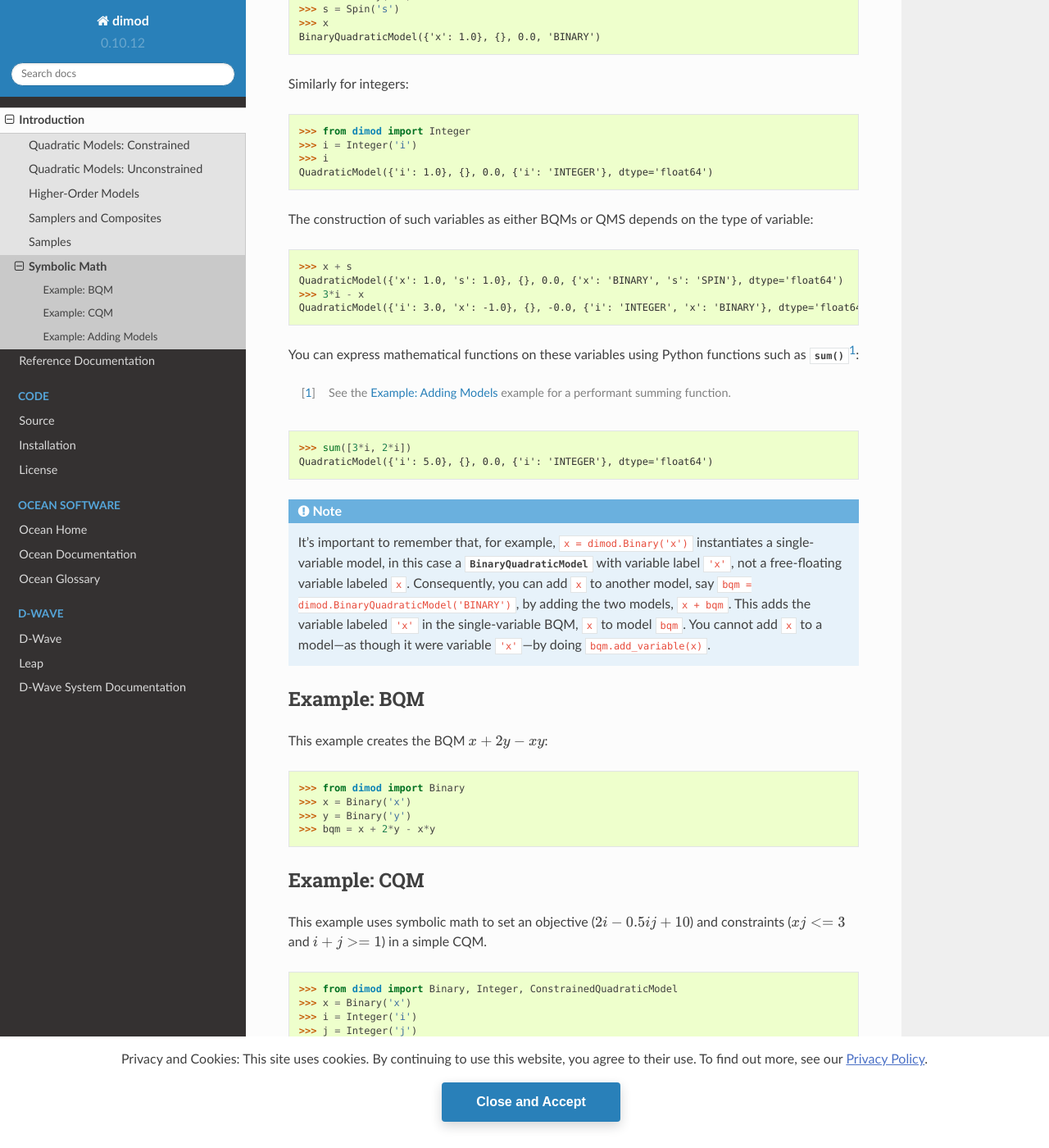
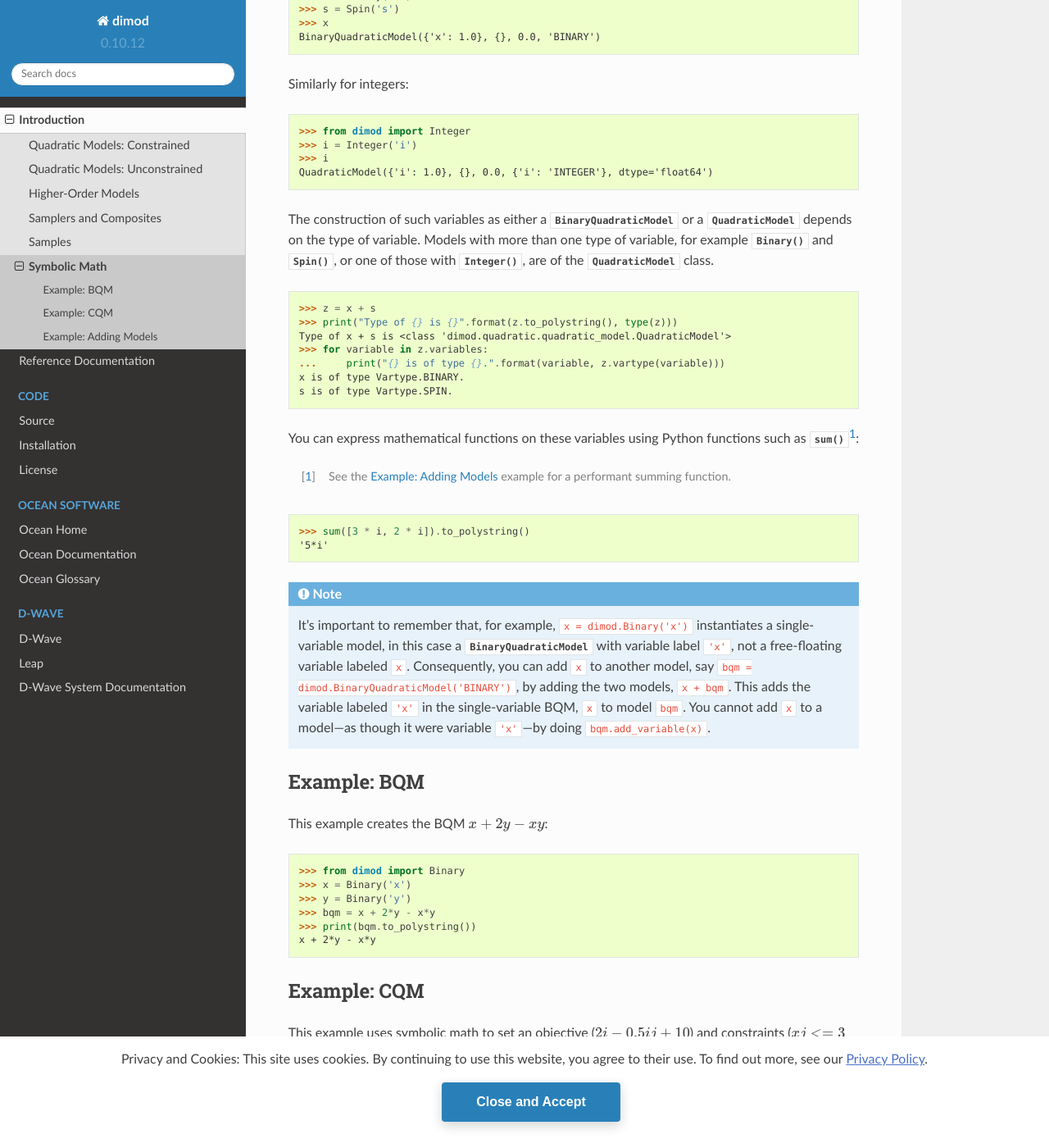
Before and after one commit to dwavesystems/dimod, a Sphinx documentation site: the page built from docs/intro/intro_symbolic_math.rst, in a window 1280 px wide and 1400 px high, scrolled down 275 px. Shown: the whole window at 82% size. Built offline with Sphinx 7.4.7 and the Read the Docs theme 2.0.0, drawn with Linux system fonts in a browser that asks for light colours; the version number is read from the project's files by our own code; some of the changed text lies outside the part shown.

Commit message:
Implement review comments on intro_symbolic_math.rst

```diff
--- a/docs/intro/intro_symbolic_math.rst
+++ b/docs/intro/intro_symbolic_math.rst
@@ -21,13 +21,21 @@ Similarly for integers:
 >>> i
 QuadraticModel({'i': 1.0}, {}, 0.0, {'i': 'INTEGER'}, dtype='float64')
 
-The construction of such variables as either BQMs or QMS depends on the type of
-variable:
+The construction of such variables as either a
+:class:`~dimod.binary.binary_quadratic_model.BinaryQuadraticModel` or a
+:class:`~dimod.quadratic.quadratic_model.QuadraticModel` depends on the type of
+variable. Models with more than one type of variable, for example
+:func:`~dimod.binary.Binary` and :func:`~dimod.binary.Spin`, or one of those
+with :func:`~dimod.quadratic.Integer`, are of the
+:class:`~dimod.quadratic.quadratic_model.QuadraticModel` class.
 
->>> x + s
-QuadraticModel({'x': 1.0, 's': 1.0}, {}, 0.0, {'x': 'BINARY', 's': 'SPIN'}, dtype='float64')
->>> 3*i - x
-QuadraticModel({'i': 3.0, 'x': -1.0}, {}, -0.0, {'i': 'INTEGER', 'x': 'BINARY'}, dtype='float64')
+>>> z = x + s
+>>> print("Type of {} is {}".format(z.to_polystring(), type(z)))
+Type of x + s is <class 'dimod.quadratic.quadratic_model.QuadraticModel'>
+>>> for variable in z.variables:
+...     print("{} is of type {}.".format(variable, z.vartype(variable)))
+x is of type Vartype.BINARY.
+s is of type Vartype.SPIN.
 
 You can express mathematical functions on these variables using Python functions such
 as :func:`sum`\ [#]_\ :
@@ -35,8 +43,8 @@ as :func:`sum`\ [#]_\ :
 .. [#]
   See the `Example: Adding Models`_ example for a performant summing function.
 
->>> sum([3*i, 2*i])
-QuadraticModel({'i': 5.0}, {}, 0.0, {'i': 'INTEGER'}, dtype='float64')
+>>> sum([3 * i, 2 * i]).to_polystring()
+'5*i'
 
 .. note::
   It's important to remember that, for example, :code:`x = dimod.Binary('x')`
@@ -57,6 +65,8 @@ This example creates the BQM :math:`x + 2y -xy`:
 >>> x = Binary('x')
 >>> y = Binary('y')
 >>> bqm = x + 2*y - x*y
+>>> print(bqm.to_polystring())
+x + 2*y - x*y
 
 Example: CQM
 ============
@@ -76,10 +86,14 @@ and constraints (:math:`xj <= 3` and :math:`i + j >= 1`) in a simple CQM.
 Example: Adding Models
 ======================
 
-This example uses the performant :func:`~dimod.quicksum` to add multiple models.
+This example uses the performant :func:`~dimod.binary.quicksum` on
+:func:`~dimod.binary.BinaryArray` to add multiple models.
 
->>> import random
->>> from dimod import Binary, quicksum
->>> vars = ['x'+str(i) for i in range(5)]
->>> models = [Binary(var, bias=random.randint(0,5)) for var in vars]
+>>> import numpy as np
+>>> from dimod import BinaryArray, quicksum
+...
+>>> num_vars = 10; max_bias = 5
+>>> var_labels = range(num_vars)
+...
+>>> models = BinaryArray(var_labels)*np.random.randint(0, max_bias, size=num_vars)
 >>> x = quicksum(models)
```
